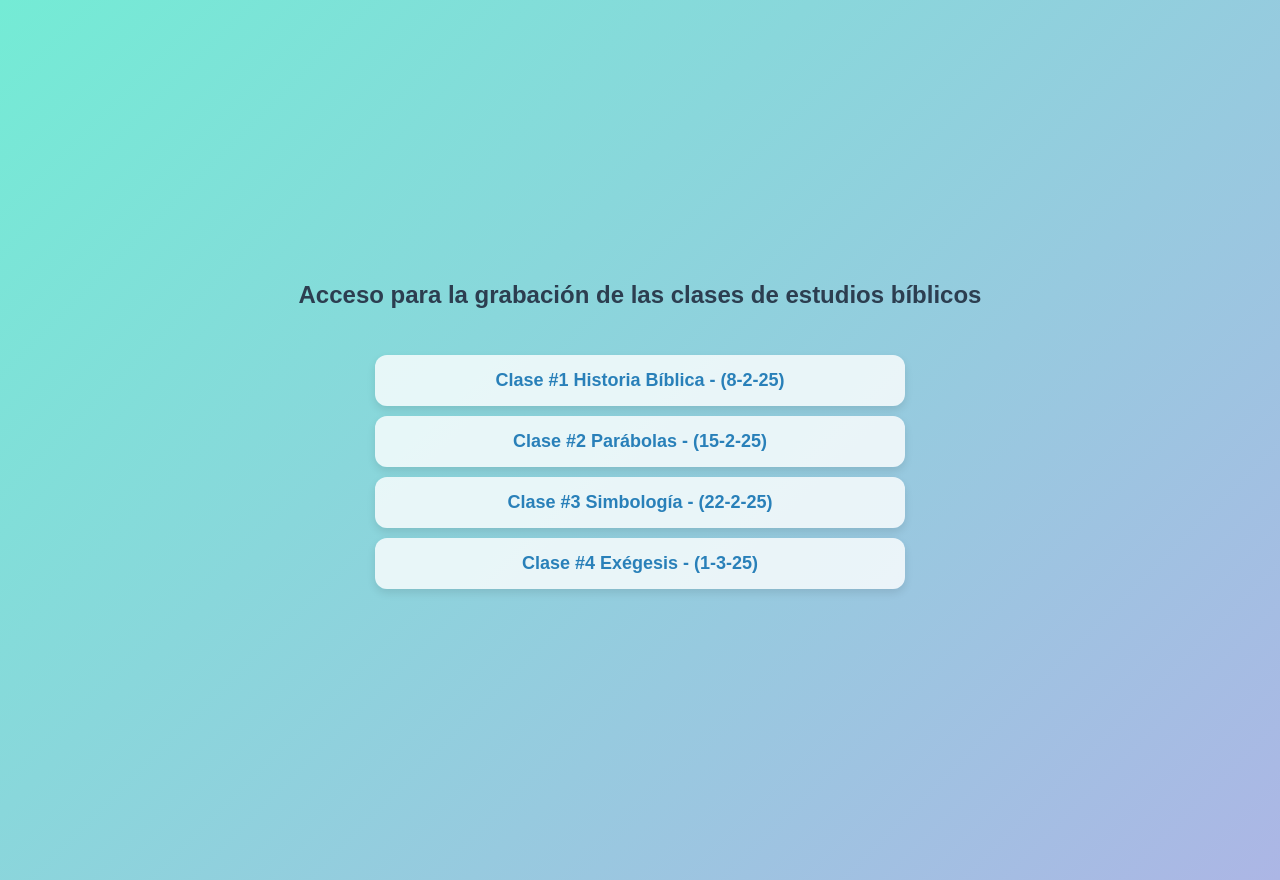
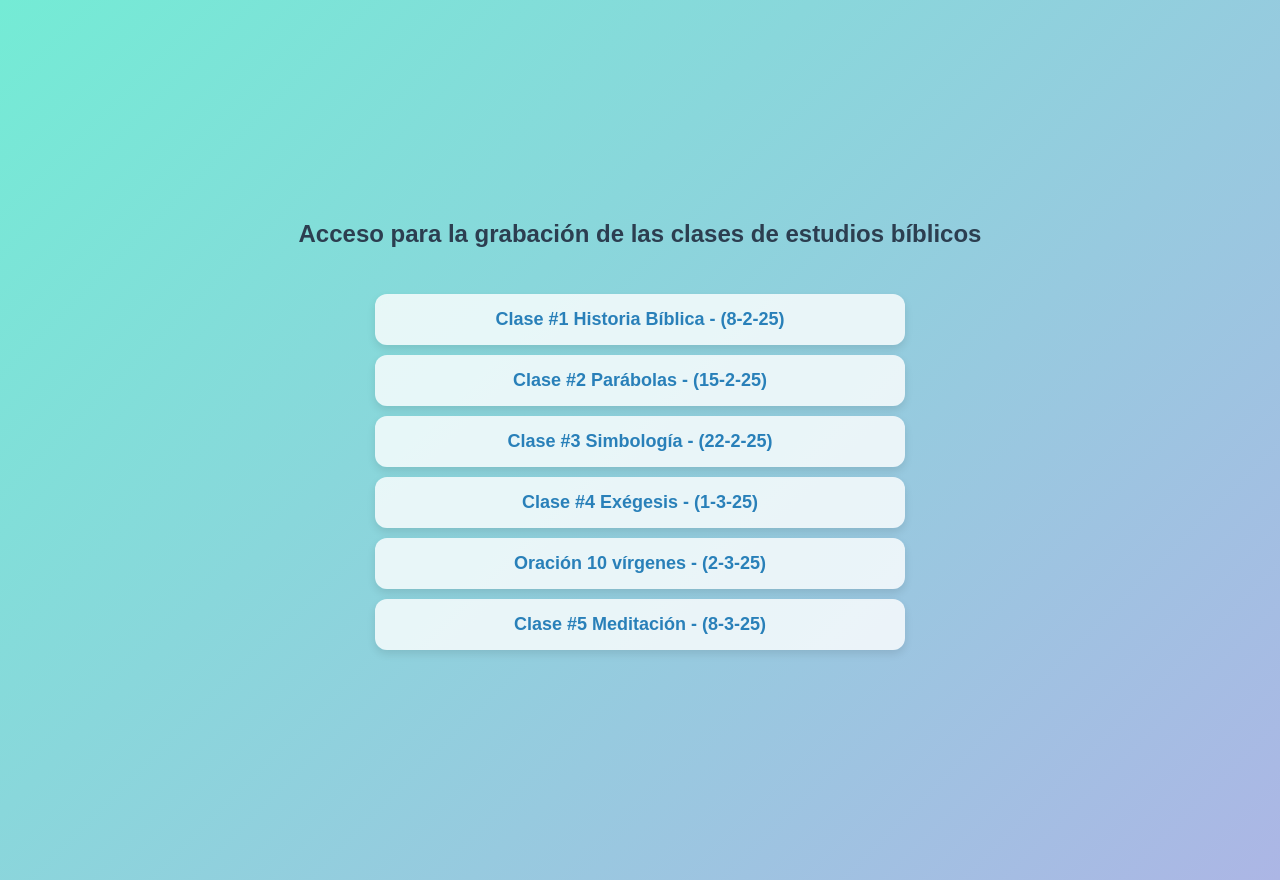
Before and after one commit to angelgranizo09/Enlaces-de-clases, a plain HTML site: page index.html in a window 1280 px wide. Drawn offline with Linux system fonts and the light colour scheme.

Commit message:
Update index.html

```diff
--- a/index.html
+++ b/index.html
@@ -63,6 +63,8 @@
         <li><a href="https://youtu.be/n6zbGbWn8lE" target="_blank">Clase #2 Parábolas - (15-2-25)</a></li>
         <li><a href="https://youtu.be/qBbPb7_esic" target="_blank">Clase #3 Simbología - (22-2-25)</a></li>
         <li><a href="https://youtu.be/nhuPmfhICeY" target="_blank">Clase #4 Exégesis - (1-3-25)</a></li>
+        <li><a href="https://youtu.be/8BA7J-2pThw" target="_blank">Oración 10 vírgenes  - (2-3-25)</a></li>
+        <li><a href="https://youtu.be/LP13vZdh9j0" target="_blank">Clase #5 Meditación - (8-3-25)</a></li>
     </ul>
 </body>
 </html>
```
